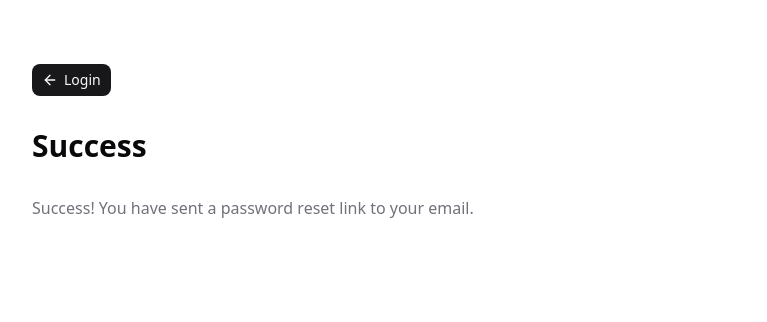
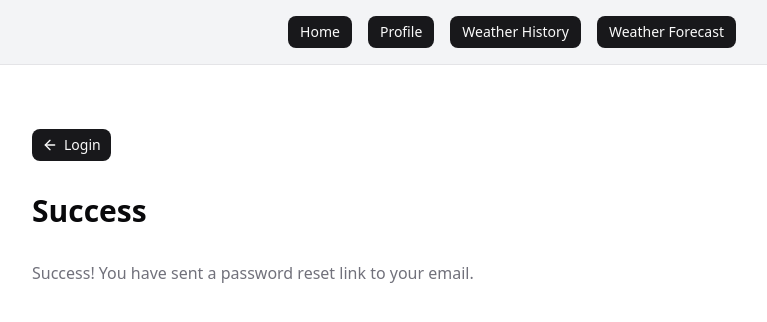
Before and after one commit to jevontrei/kite-lite, a Next.js app: page /auth/forgot-password/success in a window 1280 px wide. Shown: the top 322 px of the page, without its empty margins (128-895 px from the left). Built offline with nearby package versions, Linux system fonts and the light colour scheme.

Commit message:
add navbar

```diff
--- a/src/app/layout.tsx
+++ b/src/app/layout.tsx
@@ -2,6 +2,7 @@ import type { Metadata } from "next";
 import { Geist, Geist_Mono } from "next/font/google";
 import "./globals.css";
 import { Toaster } from "sonner";
+import { NavBar } from "@/components/ui/nav-bar";
 
 const geistSans = Geist({
   variable: "--font-geist-sans",
@@ -28,6 +29,7 @@ export default function RootLayout({
       <body
         className={`${geistSans.variable} ${geistMono.variable} antialiased`}
       >
+        <NavBar />
         {children}
         <Toaster position="top-center" richColors />
       </body>
--- a/src/app/page.tsx
+++ b/src/app/page.tsx
@@ -1,4 +1,5 @@
 import { GetStartedButton } from "@/components/get-started-button";
+import { NavBar } from "@/components/ui/nav-bar";
 
 // rfc
 export default function Page() {
@@ -7,6 +8,9 @@ export default function Page() {
       <div className="flex justify-center gap-8 flex-col items-center">
         <h1 className="text-5xl font-bold">Weather you like it or not</h1>
         <GetStartedButton />
+        {/* <WeatherHistoryButton />
+        <WeatherForecastButton />
+        <ProfileButton /> */}
         <p>&copy; JVT</p>
       </div>
     </div>
--- a/src/app/weather/page.tsx
+++ b/src/app/weather/page.tsx
@@ -2,6 +2,7 @@ import SearchForm from "@/components/search-form";
 import Link from "next/link";
 import { headers } from "next/headers";
 import { auth } from "@/lib/auth";
+import { NavBar } from "@/components/ui/nav-bar";
 
 export default async function Weather() {
   // get session
@@ -32,6 +33,7 @@ export default async function Weather() {
   return (
     <div className="flex items-center justify-center h-dvh">
       <div className="flex justify-center gap-8 flex-col items-center">
+        <NavBar />
         <h1 className="text-5xl font-bold">Weather you like it or not</h1>
         <SearchForm />
         <Link
--- /dev/null
+++ b/src/components/ui/nav-bar.tsx
@@ -0,0 +1,33 @@
+import { Button } from "@/components/ui/button";
+import Link from "next/link";
+
+const destinations = [
+  {
+    href: "/",
+    label: "Home",
+  },
+  {
+    href: "/profile",
+    label: "Profile",
+  },
+  {
+    href: "/weather-history",
+    label: "Weather History",
+  },
+  {
+    href: "/weather-forecast",
+    label: "Weather Forecast",
+  },
+];
+
+export const NavBar = () => {
+  return (
+    <nav className="flex justify-center gap-4 p-4 border-b bg-gray-100">
+      {destinations.map((dest) => (
+        <Button key={dest.href} size="sm">
+          <Link href={dest.href}>{dest.label}</Link>
+        </Button>
+      ))}
+    </nav>
+  );
+};
```
